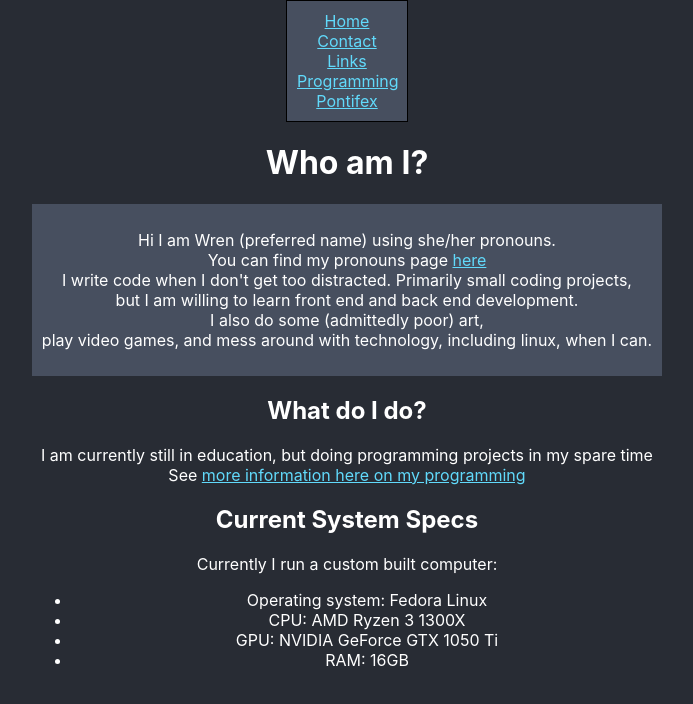
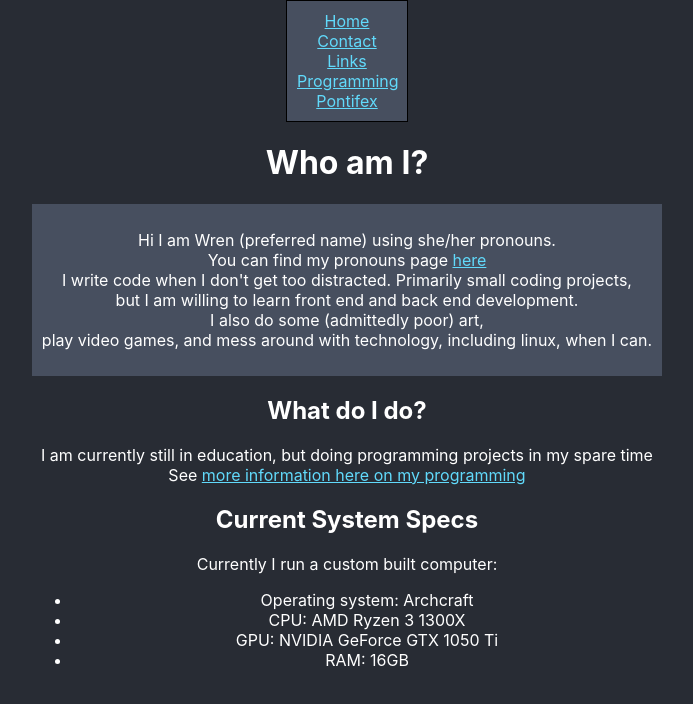
Before and after one commit to wrac4242/wrac4242.github.io, a React (Create React App) app: page / in a window 1280 px wide. Shown: the top 704 px of the page, without its empty margins (293-986 px from the left). Built offline with nearby package versions, Linux system fonts and the light colour scheme.

Commit message:
update pc specs

```diff
--- a/src/Home.tsx
+++ b/src/Home.tsx
@@ -45,7 +45,7 @@ class Home extends React.Component {
 						Currently I run a custom built computer:
 						<br></br>
 						<ul>
-							<li>Operating system: Fedora Linux</li>
+							<li>Operating system: Archcraft</li>
 							<li>CPU: AMD Ryzen 3 1300X</li>
 							<li>GPU: NVIDIA GeForce GTX 1050 Ti</li>
 							<li>RAM: 16GB</li>
--- a/src/Programming.tsx
+++ b/src/Programming.tsx
@@ -53,7 +53,7 @@ class Programming extends React.Component {
 								<br></br>
 								<a href="https://github.com/wrac4242/password_breach_checker">A password breach checker</a>
 								<br></br>
-								<a href="https://github.com/wrac4242/wrac4242.github.io">My personal website source</a>
+								<a href="https://github.com/wrac4242/wrac4242.github.io">This websites source</a>
 							</p>
 						</div>
 					</div>
```
